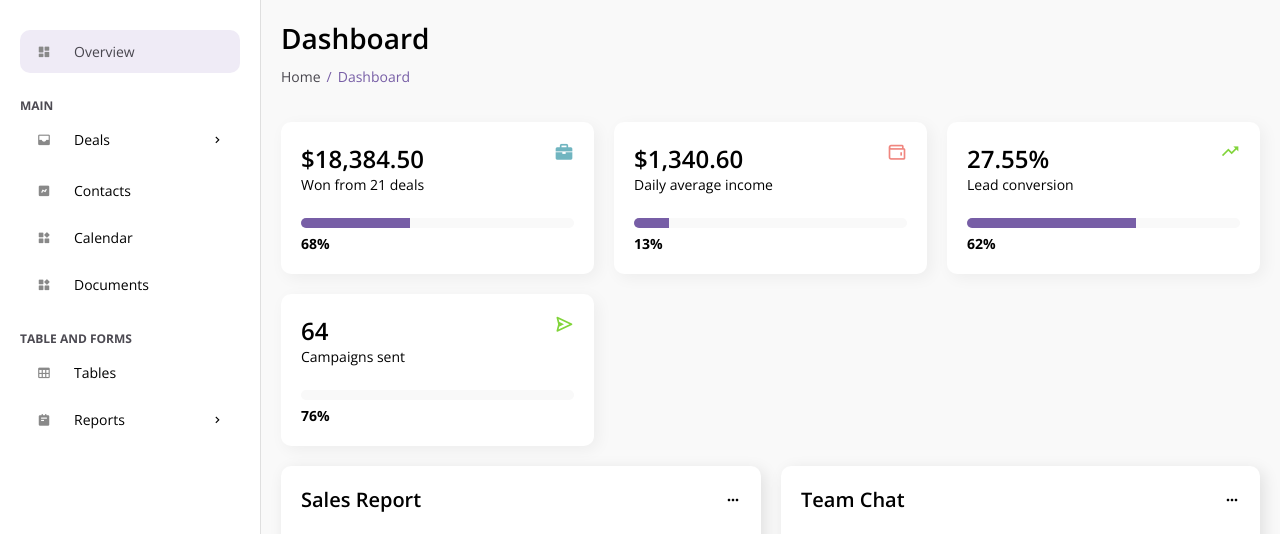
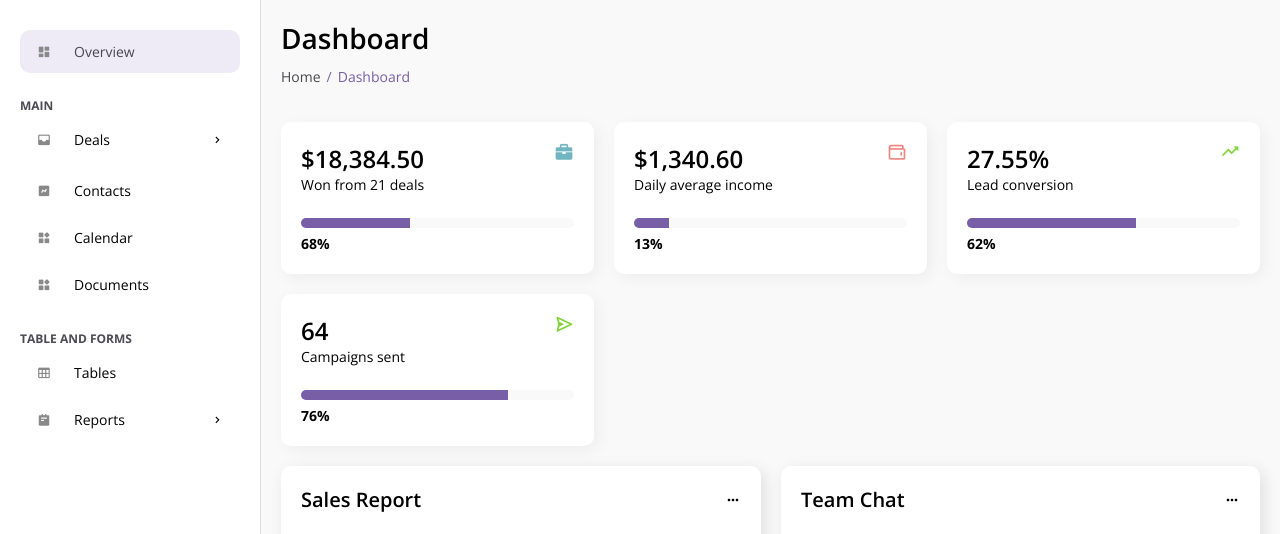
Before and after one commit to laureneaves/CRM_dashboard, a plain HTML site: page index.html in a window 1280 px wide. Shown: the part 70-604 px from the top of the page. Drawn offline with nearby package versions, Linux system fonts and the light colour scheme.

Commit message:
Update index.html

```diff
--- a/index.html
+++ b/index.html
@@ -123,7 +123,7 @@
 						</div>
 						<i class='bx bx-send icon' ></i>
 					</div>
-					<span class="progress" data-value=76%"></span>
+					<span class="progress" data-value="76%"></span>
 					<span class="label">76%</span>
 				</div>
 			</div>
```
